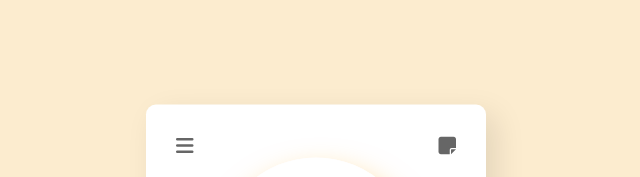
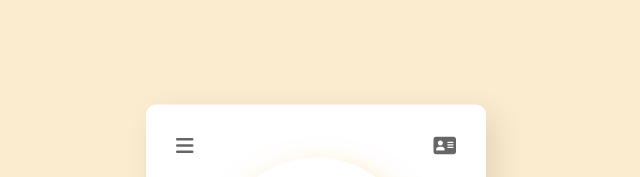
Before and after one commit to xenosign/member_intro, a plain HTML site: page index.html in a window 1280 px wide. Shown: the top 177 px of the page, 324-964 px from the left. Drawn offline with Linux system fonts and the light colour scheme.

Commit message:
change icons

```diff
--- a/index.html
+++ b/index.html
@@ -17,7 +17,7 @@
                 <i class="fas fa-bars"></i>
             </a>
             <a href="#">
-                <i class="fas fa-sticky-note"></i>
+                <i class="fa-solid fa-address-card"></i>
             </a>
         </nav>
 
```
